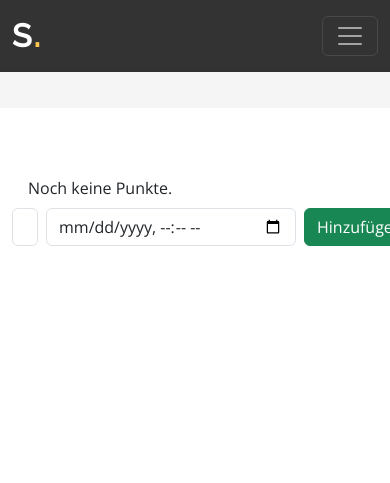
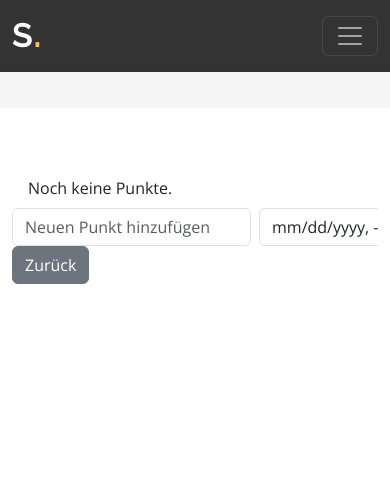
Before and after one commit to schwarzzeltland/schwarzzeltland, a Django app: template events/templates/events/checklist.html in a window 390 px wide. Shown: the top 483 px of the page. Run offline with Django 5.2, Linux system fonts and the light colour scheme; the template is opened without the code that fills it, so the values that code supplies are empty; some libraries are stand-ins or nearby versions.

Commit message:
To-Do-Liste für Veranstaltungen Mobile ansicht optimiert

```diff
--- a/events/templates/events/checklist.html
+++ b/events/templates/events/checklist.html
@@ -1,11 +1,13 @@
 {% extends "base.html" %}
 {% block content %}
-    <ul class="list-group list-group-flush" id="checklist">
+    <div class="checklist-wrapper" style="overflow-x:auto;">
+        <ul class="list-group list-group-flush d-flex" style="min-width:600px;" id="checklist">
             {% for item in items %}
                 <li class="list-group-item d-flex justify-content-between align-items-center" id="item-{{ item.id }}">
                     <div class="form-check">
                         <input class="form-check-input toggle-done" type="checkbox" data-id="{{ item.id }}"
-                           data-url="{% url 'toggle_checklist_item' item.id %}" {% if item.done %}checked{% endif %}>
+                               data-url="{% url 'toggle_checklist_item' item.id %}"
+                               {% if item.done %}checked{% endif %}>
                         <label class="form-check-label">{{ item.title }} - Fällig am</label>
                         <input type="datetime-local" class="inline-due-date" data-id="{{ item.id }}"
                                value="{{ item.due_date|date:'Y-m-d\\TH:i' }}">
@@ -18,14 +20,21 @@
                 <li class="list-group-item">Noch keine Punkte.</li>
             {% endfor %}
         </ul>
-
-    <div class="card-footer">
-        <form id="add-item-form" class="d-flex gap-2">
+    </div>
+    <div style="overflow-x: auto;">
+    <form id="add-item-form" class="d-flex gap-2 align-items-end" style="min-width: max-content;">
         {% csrf_token %}
+        <div style="flex: 2; min-width: 150px;">
             <input type="text" name="title" placeholder="Neuen Punkt hinzufügen" class="form-control" required>
+        </div>
+        <div style="flex: 2; min-width: 150px;">
             <input type="datetime-local" name="due_date" class="form-control">
-            <button type="submit" class="btn btn-success">Hinzufügen</button>
+        </div>
+        <button type="submit" class="btn btn-success" style="min-width: 100px;">Hinzufügen</button>
     </form>
+</div>
+    <div class="mb-3">
+        <a href="{% url 'edit_trip' trip.pk %}" class="btn btn-secondary me-2">Zurück</a>
     </div>
     <script>
         function getCookie(name) {
@@ -56,7 +65,7 @@
                     <div class="form-check d-flex align-items-center gap-2">
                     <input class="form-check-input toggle-done" type="checkbox" data-id="${item.id}" ${item.done ? "checked" : ""}>
                     <label class="form-check-label mb-0">${item.title}  - Fällig am</label>
-                    <input type="datetime-local" class="inline-due-date ms-2" data-id="${item.id}" value="${item.due_date ? item.due_date.replace(' ', 'T').slice(0,16) : ''}">
+                    <input type="datetime-local" class="inline-due-date ms-2" data-id="${item.id}" value="${item.due_date ? item.due_date.replace(' ', 'T').slice(0, 16) : ''}">
                 </div>
                     <button class="btn btn-danger btn-sm delete-btn" data-id="${item.id}" data-url="${item.delete_url}">✖</button>
                 `;
@@ -131,5 +140,4 @@
         });
     </script>
 
-
 {% endblock %}
```
Also changed, not shown: events/templates/events/trip_vacancies.html (indentation only). Lines whose indentation alone changed are shown as unchanged.
